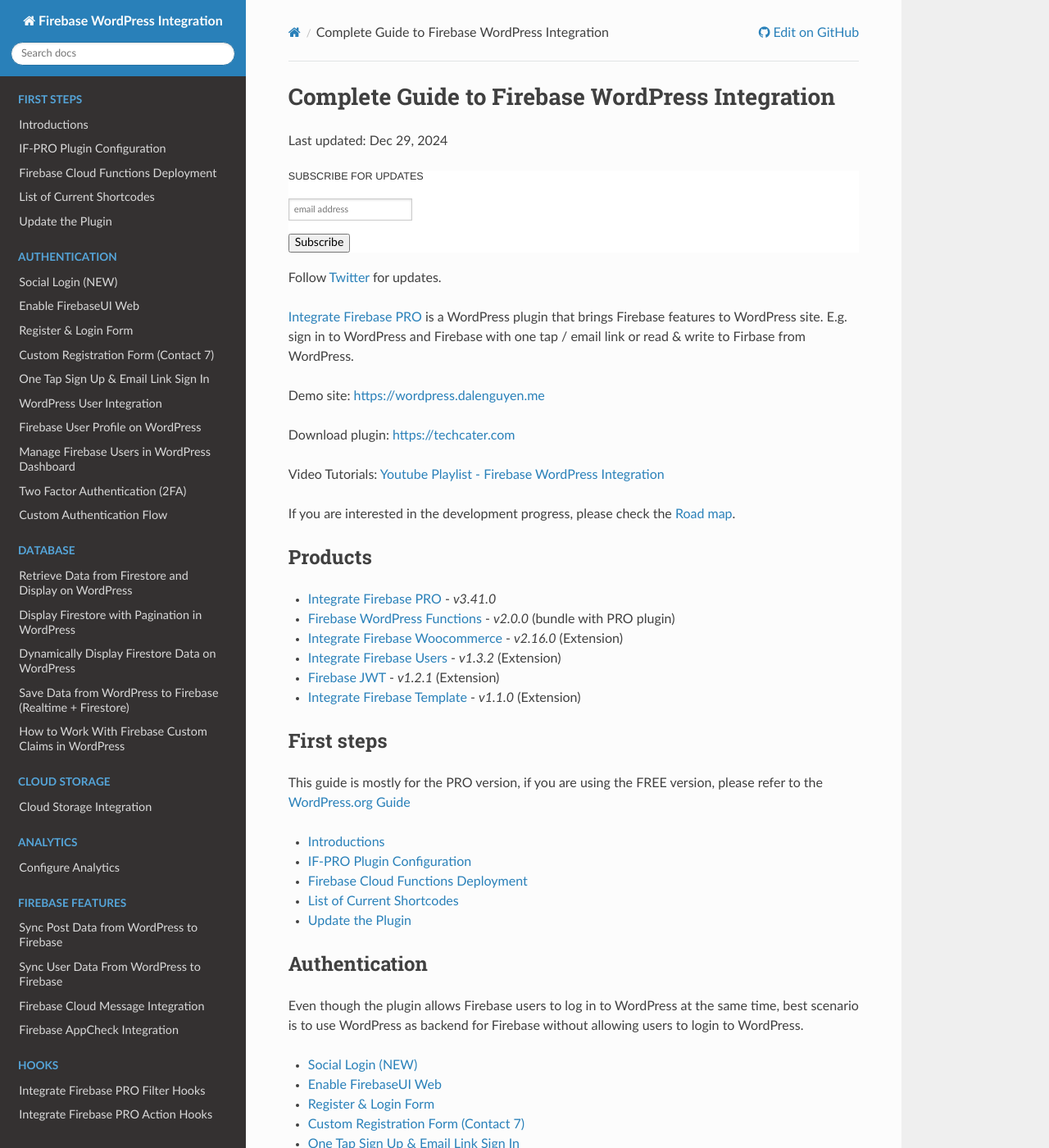
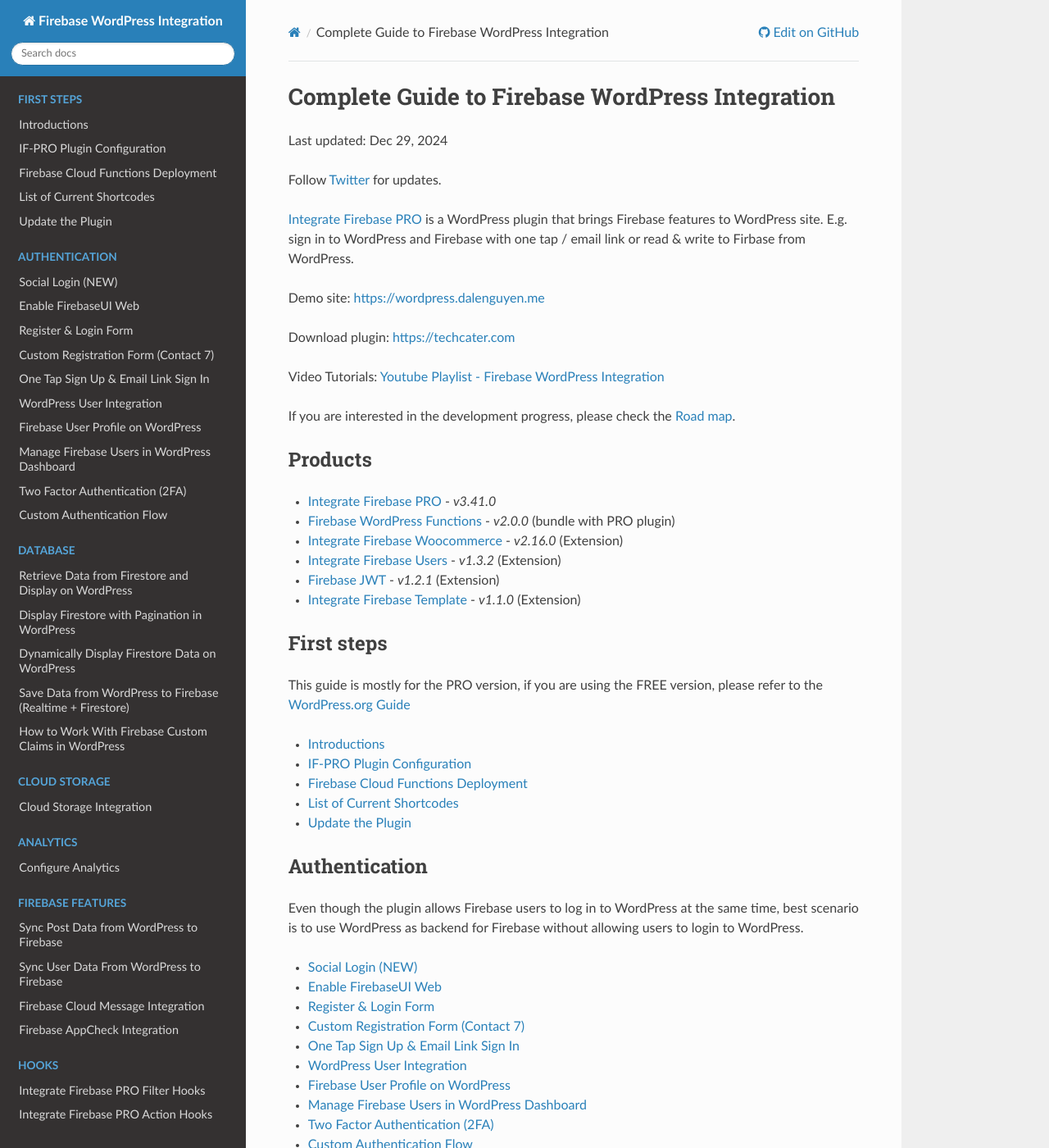
Before and after one commit to dalenguyen/firebase-wordpress-docs, a Sphinx documentation site: the page built from docs/index.rst, in a window 1280 px wide and 1400 px high. Shown: the whole window at 82% size. Built offline with Sphinx 7.4.7 and the Read the Docs theme 3.1.0, drawn with Linux system fonts in a browser that asks for light colours; comment, search, counter and statistics services are not loaded.

Commit message:
chore: remove mailchimp integration

```diff
--- a/docs/index.rst
+++ b/docs/index.rst
@@ -5,32 +5,6 @@
    :description lang=en: Guide on how to integrate Firebase to WordPress.
 
 Last updated: Dec 29, 2024
-
-.. raw:: html
-
-      <!-- Begin Mailchimp Signup Form -->
-      <link href="//cdn-images.mailchimp.com/embedcode/slim-10_7.css" rel="stylesheet" type="text/css">
-      <style type="text/css">
-         #mc_embed_signup{background:#fff; clear:left; font:14px Helvetica,Arial,sans-serif; }
-         /* Add your own Mailchimp form style overrides in your site stylesheet or in this style block.
-            We recommend moving this block and the preceding CSS link to the HEAD of your HTML file. */
-      </style>
-      <div id="mc_embed_signup">
-      <form action="https://dalenguyen.us8.list-manage.com/subscribe/post?u=a51d489a312958f77170fa75d&amp;id=9168c0bdaf" method="post" id="mc-embedded-subscribe-form" name="mc-embedded-subscribe-form" class="validate" target="_blank" novalidate>
-         <div id="mc_embed_signup_scroll" style="width: 100%">
-            <label for="mce-EMAIL">SUBSCRIBE FOR UPDATES</label>
-            <br>
-            <input type="email" value="" name="EMAIL" class="email" id="mce-EMAIL" placeholder="email address" required width="100%">
-            <!-- real people should not fill this in and expect good things - do not remove this or risk form bot signups-->
-            <div style="position: absolute; left: -5000px;" aria-hidden="true"><input type="text" name="b_a51d489a312958f77170fa75d_9168c0bdaf" tabindex="-1" value=""></div>
-            <br><br>
-            <div class="clear"><input type="submit" value="Subscribe" name="subscribe" id="mc-embedded-subscribe" class="button"></div>
-         </div>
-      </form>
-      </div>
-
-      <!--End mc_embed_signup-->
-      <br>
 
 
 Follow `Twitter <https://twitter.com/TechCater>`_  for updates.
```
